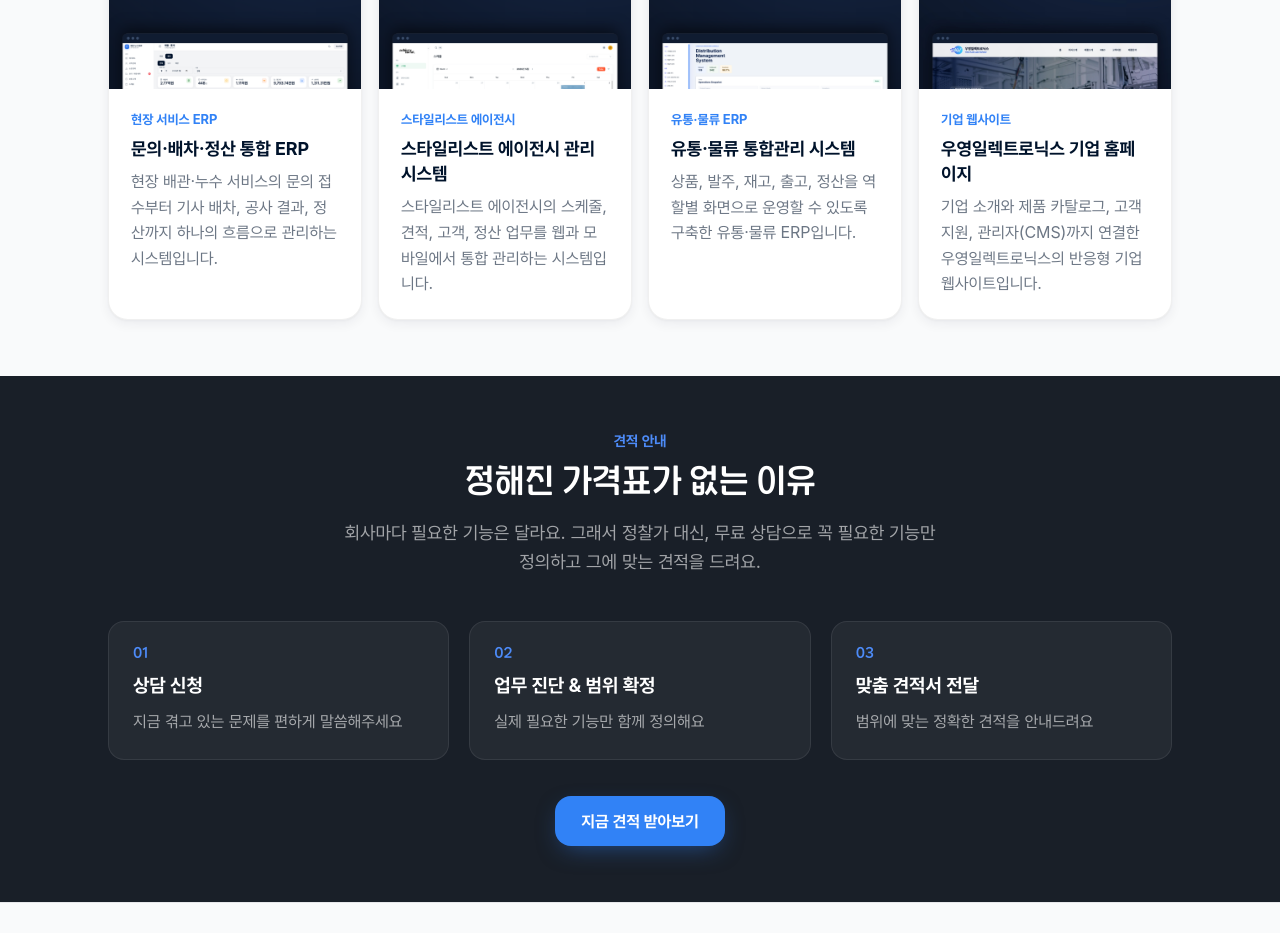
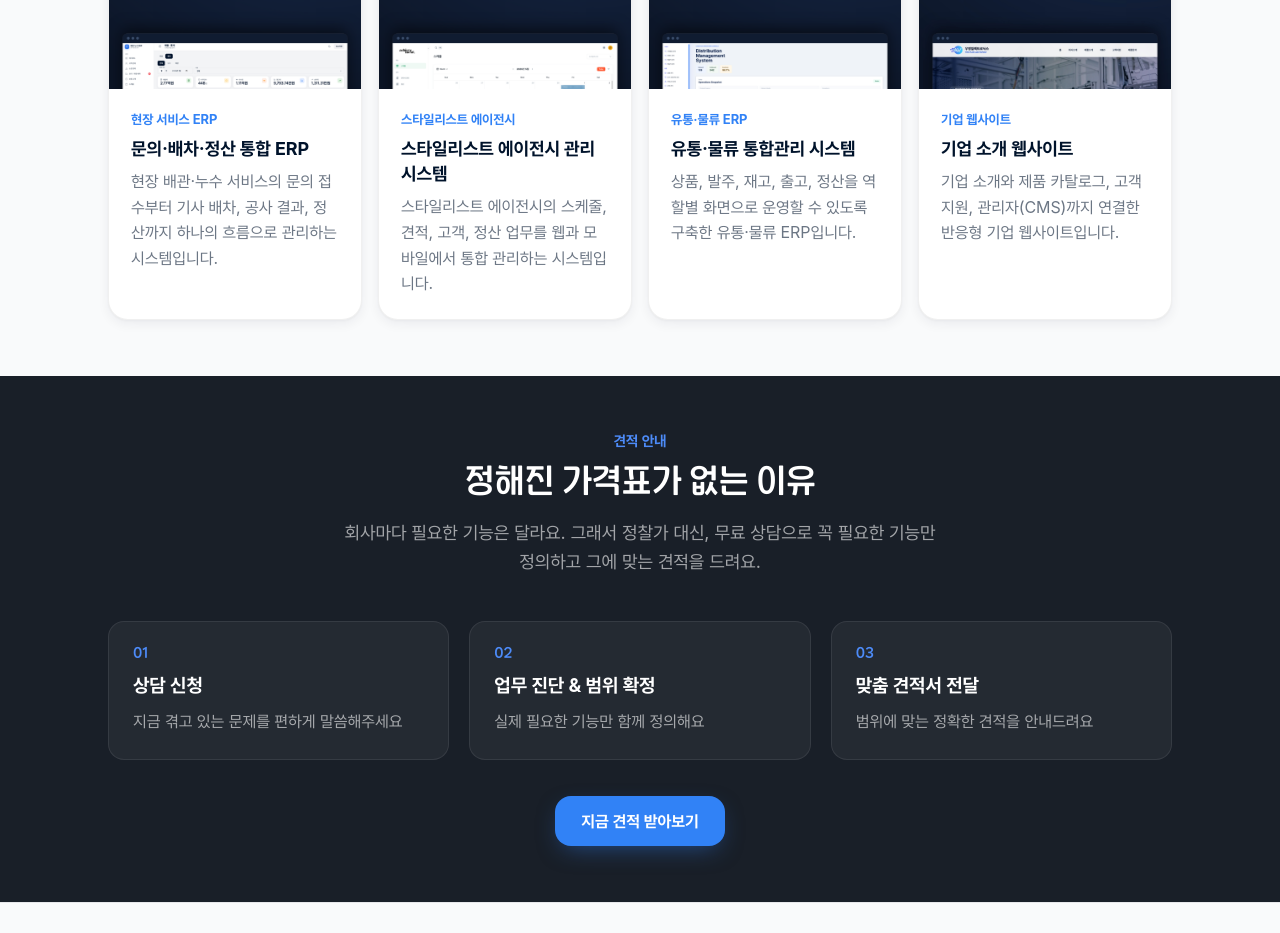
Before and after one commit to 09kim/bearlabs_landing, a Next.js app: page / in a window 1280 px wide. Shown: the part 3740-4673 px from the top of the page. Built offline with nearby package versions, Linux system fonts and the light colour scheme.

Commit message:
Refine web portfolio copy

```diff
--- a/app/portfolio-projects.js
+++ b/app/portfolio-projects.js
@@ -56,8 +56,8 @@ export const portfolioProjects = [
   {
     slug: 'wytp',
     category: '기업 웹사이트',
-    title: '우영일렉트로닉스 기업 홈페이지',
-    summary: '기업 소개와 제품 카탈로그, 고객지원, 관리자(CMS)까지 연결한 우영일렉트로닉스의 반응형 기업 웹사이트입니다.',
+    title: '기업 소개 웹사이트',
+    summary: '기업 소개와 제품 카탈로그, 고객지원, 관리자(CMS)까지 연결한 반응형 기업 웹사이트입니다.',
     image: '/portfolio/wytp.jpg',
     imageAlt: '우영일렉트로닉스 기업 홈페이지 메인 화면',
     detailImages: [
```
